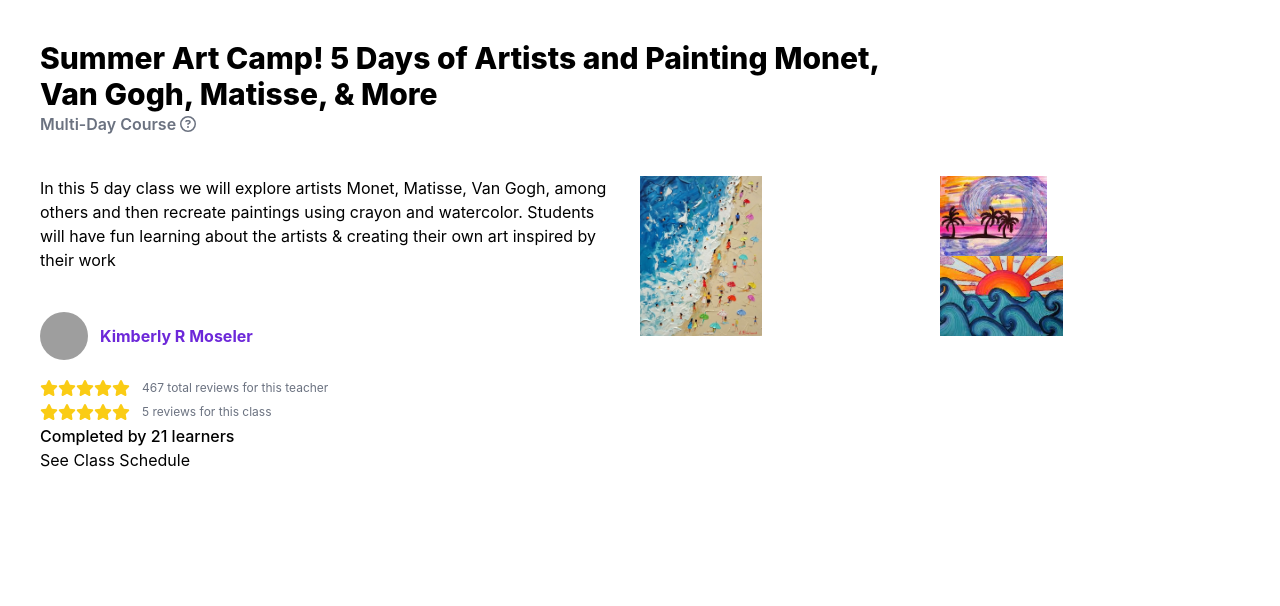
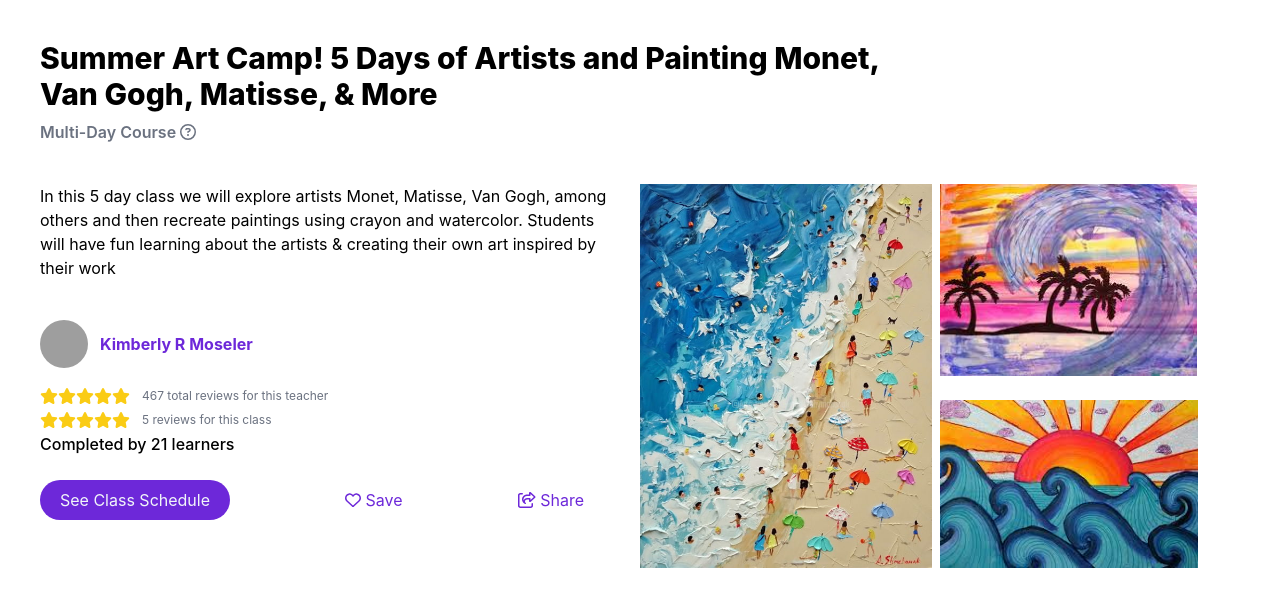
Before and after one commit to afsumeem/art-camp, a React (Create React App) app: page / in a window 1280 px wide. Shown: the top 606 px of the page. Built offline with nearby package versions, Linux system fonts and the light colour scheme; grey boxes are pictures that could not be loaded.

Commit message:
image style updated

```diff
--- a/src/components/Header/Header.js
+++ b/src/components/Header/Header.js
@@ -8,7 +8,7 @@ const Header = () => {
         <div>
             <h2 className='font-extrabold text-3xl'>Summer Art Camp! 5 Days of Artists and Painting Monet, <br/>Van Gogh, Matisse, & More</h2>
 
-            <p className='text-base font-semibold text-gray-500'>Multi-Day Course {questionMark}</p>
+            <p className='pt-2 text-base font-semibold text-gray-500'>Multi-Day Course {questionMark}</p>
         </div>
     );
 };
--- a/src/components/Home/Home.js
+++ b/src/components/Home/Home.js
@@ -4,33 +4,39 @@ import image1 from "../../images/12085871_dsc-4005.jpg"
 import image2 from "../../images/download (1).jpg"
 import image3 from "../../images/download (2).jpg"
 import Classes from '../Classes/Classes/Classes';
+import { FontAwesomeIcon } from '@fortawesome/react-fontawesome';
+import { faHeart, faShareSquare } from '@fortawesome/free-regular-svg-icons';
 
 const Home = () => {
+
+    const heart = <FontAwesomeIcon icon={faHeart} />
+    const share = <FontAwesomeIcon icon={faShareSquare} />
+
     return (
-        <div className="h-96 my-10 mx-10">
-      <Header/>
+        <div className="my-10 mx-10">
+            <Header/>
         <div className='grid grid-cols-1 md:grid-cols-2 pt-10'>
-           <div className=''>
+           <div>
             <Classes/>
-            <div>
-            <button>See Class Schedule </button>
+            <div className='items-center justify-between flex'>
+                <button type='button' className='bg-violet-700 text-slate-100 px-5 mt-6 py-2 rounded-full cursor-pointer hover:bg-violet-900'>See Class Schedule </button>
 
+                <p className='pt-6 text-violet-700 cursor-pointer hover:text-violet-900'>{heart} Save</p>
+
+                <p className='pt-6 text-violet-700 pr-14 cursor-pointer hover:text-violet-900'>{share} Share</p>
             </div>
            </div>
+                <div className='grid grid-cols-1 md:grid-cols-2' >
+                    <div>
+                        <img className='h-96' src={image1} alt='' />
+                    </div>
 
-            <div className=''>
-                <div className='grid grid-cols-1 md:grid-cols-2'>
                     <div>
-
-                    <img className='h-40' src={image1} alt='' />
-
-                    </div>
-                    <div>
-                    <img className='h-20' src={image2}  alt=''/>
-                    <img className='h-20'  src={image3} alt=''/>
+                        <img className='h-48' src={image2}  alt=''/>
+                        <img className='h-48 pt-6'  src={image3} alt=''/>
                     </div>
                 </div>
-            </div>
+
         </div>
         </div>
     );
```
